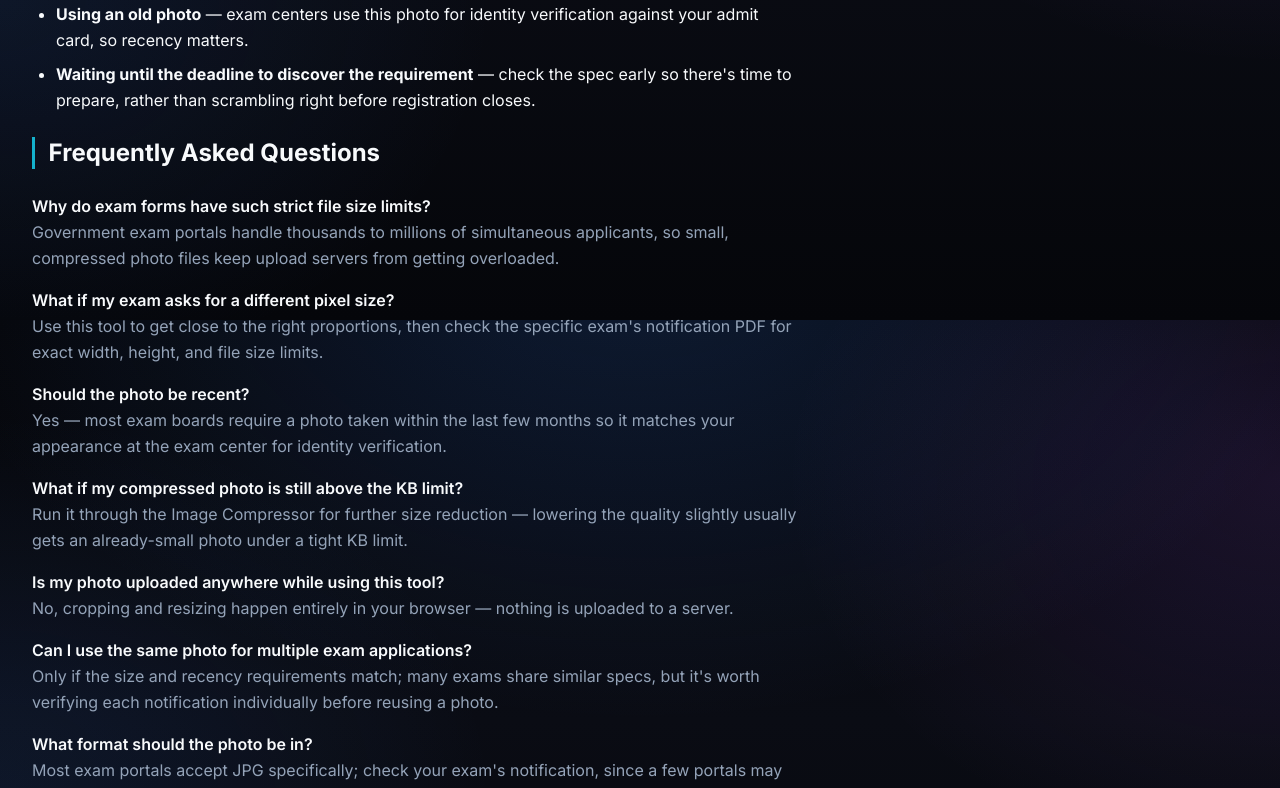
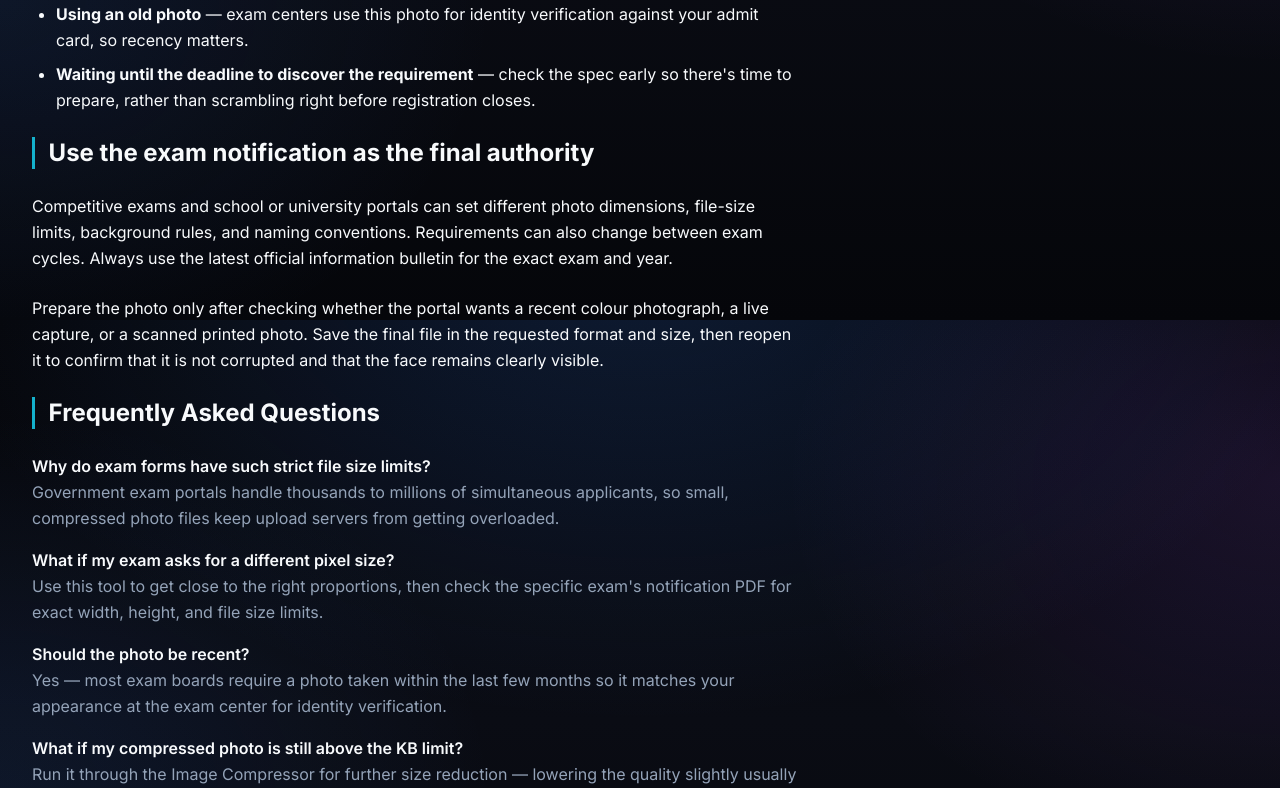
Before and after one commit to surajkumar122024-star/ok01, a Next.js app: page /blog/exam-photo-size-guide in a window 1280 px wide. Shown: the part 2080-2868 px from the top of the page. Built offline with nearby package versions, Linux system fonts and the light colour scheme.

Commit message:
Add specific and current-process guidance to article

```diff
--- a/src/app/blog/exam-photo-size-guide/page.tsx
+++ b/src/app/blog/exam-photo-size-guide/page.tsx
@@ -117,6 +117,7 @@ export default function ExamPhotoArticle() {
             <li><strong>Waiting until the deadline to discover the requirement</strong> — check the spec early so there&apos;s time to prepare, rather than scrambling right before registration closes.</li>
           </ul>
 
+          <h2 className="text-2xl font-bold mt-8">Use the exam notification as the final authority</h2><p>Competitive exams and school or university portals can set different photo dimensions, file-size limits, background rules, and naming conventions. Requirements can also change between exam cycles. Always use the latest official information bulletin for the exact exam and year.</p><p>Prepare the photo only after checking whether the portal wants a recent colour photograph, a live capture, or a scanned printed photo. Save the final file in the requested format and size, then reopen it to confirm that it is not corrupted and that the face remains clearly visible.</p>
           <h2 id="faq" className="text-2xl font-bold mt-8">Frequently Asked Questions</h2>
           <div className="space-y-4">
             <div>
```
